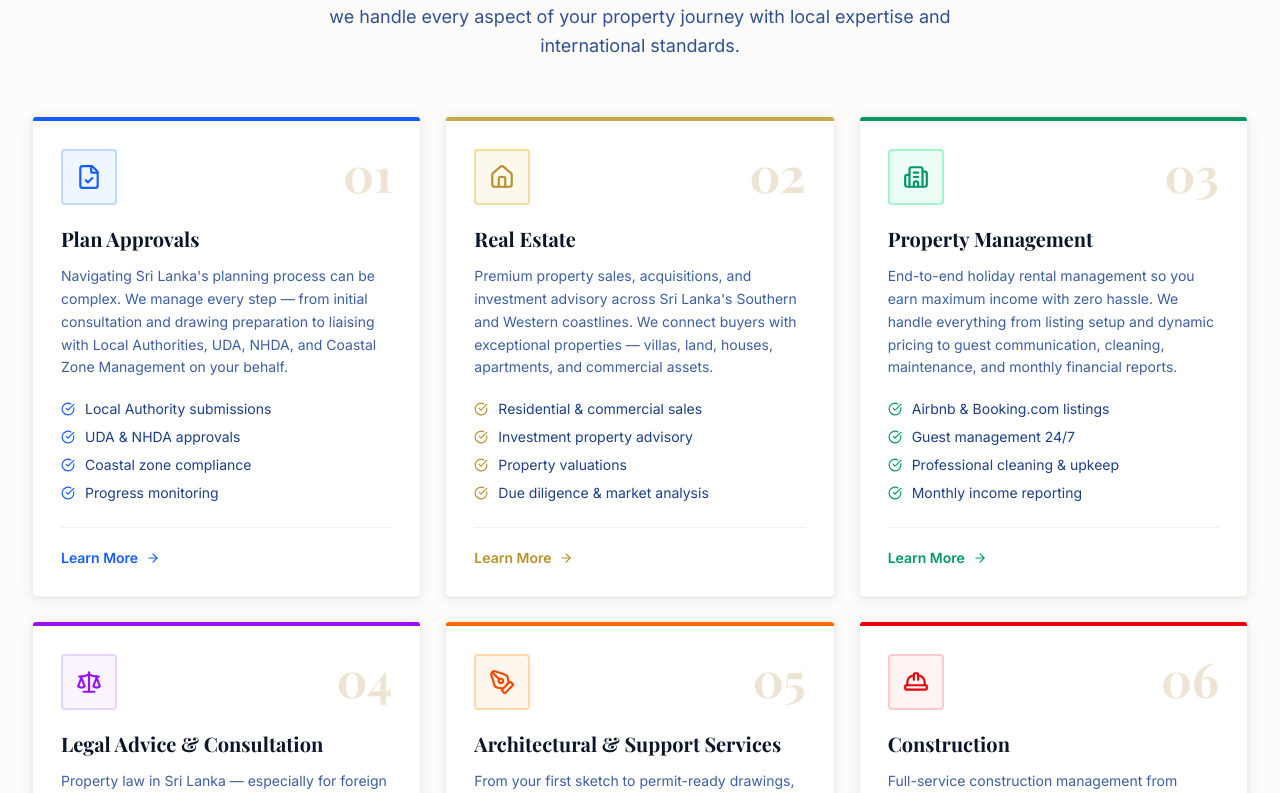
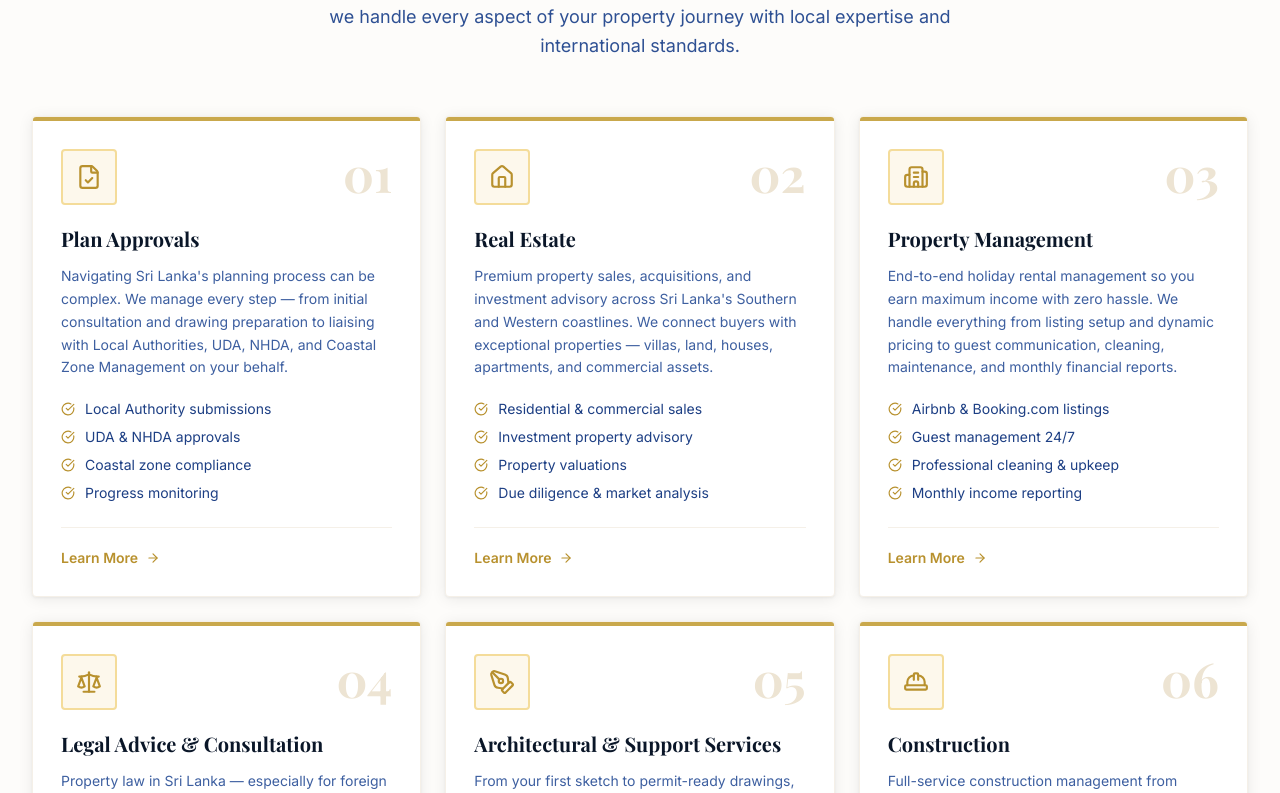
Before and after one commit to TharinduHesh/Paradise-Global-Leisures, a React (Vite) app: page / in a window 1280 px wide. Shown: the part 1407-2200 px from the top of the page. Built offline with nearby package versions, Linux system fonts and the light colour scheme; a web font is replaced by a local one.

Commit message:
Unify service card colors with brand gold

```diff
--- a/src/components/home/ServicesOverview.tsx
+++ b/src/components/home/ServicesOverview.tsx
@@ -12,10 +12,6 @@ const services = [
       'Navigating Sri Lanka\'s planning process can be complex. We manage every step — from initial consultation and drawing preparation to liaising with Local Authorities, UDA, NHDA, and Coastal Zone Management on your behalf.',
     bullets: ['Local Authority submissions', 'UDA & NHDA approvals', 'Coastal zone compliance', 'Progress monitoring'],
     href: '/services/plan-approvals',
-    accent: 'blue',
-    iconBg: 'bg-blue-50 border-blue-200',
-    iconColor: 'text-blue-600',
-    pillColor: 'bg-blue-600',
   },
   {
     icon: Home,
@@ -25,10 +21,6 @@ const services = [
       'Premium property sales, acquisitions, and investment advisory across Sri Lanka\'s Southern and Western coastlines. We connect buyers with exceptional properties — villas, land, houses, apartments, and commercial assets.',
     bullets: ['Residential & commercial sales', 'Investment property advisory', 'Property valuations', 'Due diligence & market analysis'],
     href: '/properties',
-    accent: 'gold',
-    iconBg: 'bg-gold-50 border-gold-200',
-    iconColor: 'text-gold-600',
-    pillColor: 'bg-gold-500',
   },
   {
     icon: Building2,
@@ -38,10 +30,6 @@ const services = [
       'End-to-end holiday rental management so you earn maximum income with zero hassle. We handle everything from listing setup and dynamic pricing to guest communication, cleaning, maintenance, and monthly financial reports.',
     bullets: ['Airbnb & Booking.com listings', 'Guest management 24/7', 'Professional cleaning & upkeep', 'Monthly income reporting'],
     href: '/services/property-management',
-    accent: 'emerald',
-    iconBg: 'bg-emerald-50 border-emerald-200',
-    iconColor: 'text-emerald-600',
-    pillColor: 'bg-emerald-600',
   },
   {
     icon: Scale,
@@ -51,10 +39,6 @@ const services = [
       'Property law in Sri Lanka — especially for foreign buyers — requires specialist expertise. Our legal team handles title deed verification, sale agreements, foreign ownership structures, lease drafting, and regulatory compliance.',
     bullets: ['Title deed & due diligence', 'Sale & purchase agreements', 'Foreign ownership advisory', 'Lease agreement drafting'],
     href: '/services/legal-consultation',
-    accent: 'purple',
-    iconBg: 'bg-purple-50 border-purple-200',
-    iconColor: 'text-purple-600',
-    pillColor: 'bg-purple-600',
   },
   {
     icon: PenTool,
@@ -64,10 +48,6 @@ const services = [
       'From your first sketch to permit-ready drawings, our architectural team brings creative vision and technical precision. We design properties that respond to the tropical climate, local culture, and the stunning Sri Lankan landscape.',
     bullets: ['Concept design & 3D visualisation', 'Detailed architectural drawings', 'Interior & landscape design', 'Structural engineering support'],
     href: '/services/architectural-support',
-    accent: 'orange',
-    iconBg: 'bg-orange-50 border-orange-200',
-    iconColor: 'text-orange-600',
-    pillColor: 'bg-orange-500',
   },
   {
     icon: HardHat,
@@ -77,10 +57,6 @@ const services = [
       'Full-service construction management from foundation to final handover. Our experienced team delivers high-quality villas, commercial buildings, and renovation projects across Southern Sri Lanka — on time and within budget.',
     bullets: ['New villa & house construction', 'Commercial & hospitality builds', 'Renovation & extension projects', 'Quality assurance & inspections'],
     href: '/services/construction',
-    accent: 'red',
-    iconBg: 'bg-red-50 border-red-200',
-    iconColor: 'text-red-600',
-    pillColor: 'bg-red-600',
   },
 ];
 
@@ -96,19 +72,19 @@ const ServicesOverview: React.FC = () => {
         />
 
         <div className="grid grid-cols-1 md:grid-cols-2 lg:grid-cols-3 gap-6 mt-14">
-          {services.map(({ icon: Icon, number, title, description, bullets, href, iconBg, iconColor, pillColor }) => (
+          {services.map(({ icon: Icon, number, title, description, bullets, href }) => (
             <div
               key={title}
               className="group bg-white rounded-sm shadow-card border border-beige-200 overflow-hidden card-hover flex flex-col"
             >
               {/* Top accent bar */}
-              <div className={`h-1 w-full ${pillColor}`} />
+              <div className="h-1 w-full bg-gold-500" />
 
               <div className="p-7 flex flex-col flex-1">
                 {/* Header row */}
                 <div className="flex items-start justify-between mb-5">
-                  <div className={`w-14 h-14 rounded-sm border-2 flex items-center justify-center flex-shrink-0 transition-transform duration-300 group-hover:scale-110 ${iconBg}`}>
-                    <Icon size={26} className={iconColor} />
+                  <div className="w-14 h-14 rounded-sm border-2 border-gold-200 bg-gold-50 flex items-center justify-center flex-shrink-0 transition-transform duration-300 group-hover:scale-110">
+                    <Icon size={26} className="text-gold-600" />
                   </div>
                   <span className="font-serif text-5xl font-bold text-beige-300 leading-none select-none">
                     {number}
@@ -116,7 +92,7 @@ const ServicesOverview: React.FC = () => {
                 </div>
 
                 {/* Title */}
-                <h3 className={`font-serif font-bold text-navy-900 text-xl mb-3 group-hover:${iconColor} transition-colors`}>
+                <h3 className="font-serif font-bold text-navy-900 text-xl mb-3 group-hover:text-gold-600 transition-colors">
                   {title}
                 </h3>
 
@@ -129,7 +105,7 @@ const ServicesOverview: React.FC = () => {
                 <ul className="space-y-2 mb-6 flex-1">
                   {bullets.map((b) => (
                     <li key={b} className="flex items-center gap-2.5 text-sm text-navy-700">
-                      <CheckCircle size={14} className={`flex-shrink-0 ${iconColor}`} />
+                      <CheckCircle size={14} className="flex-shrink-0 text-gold-600" />
                       {b}
                     </li>
                   ))}
@@ -138,7 +114,7 @@ const ServicesOverview: React.FC = () => {
                 {/* CTA */}
                 <Link
                   to={href}
-                  className={`flex items-center gap-2 text-sm font-semibold ${iconColor} group-hover:gap-3 transition-all duration-200 mt-auto pt-5 border-t border-beige-200`}
+                  className="flex items-center gap-2 text-sm font-semibold text-gold-600 group-hover:gap-3 transition-all duration-200 mt-auto pt-5 border-t border-beige-200"
                 >
                   Learn More <ArrowRight size={14} />
                 </Link>
```
